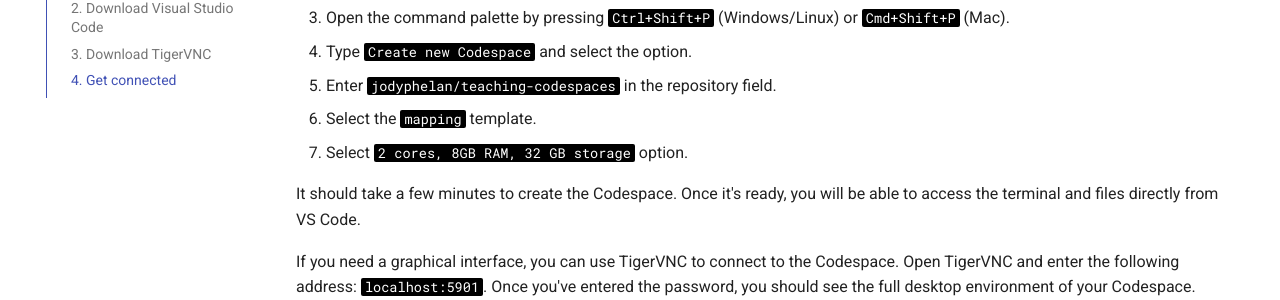
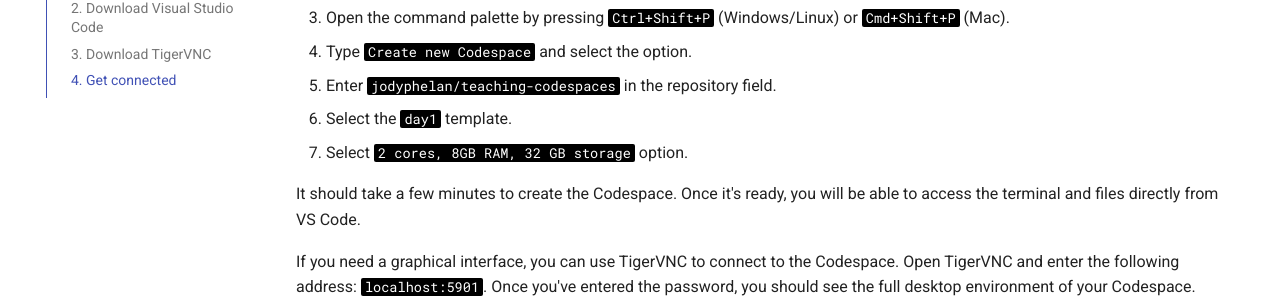
Before and after one commit to lshtm-genomics/omics-course, an MkDocs documentation site: the page built from docs/connecting-github.md, in a window 1280 px wide and 900 px high, scrolled down 1297 px. Shown: the part 342-642 px from the top of the window. Built offline with MkDocs 1.6.1 and Material for MkDocs 9.7.7, drawn with Linux system fonts in a browser that asks for light colours.

Commit message:
update chat

```diff
--- a/docs/connecting-github.md
+++ b/docs/connecting-github.md
@@ -54,7 +54,7 @@ Once you have installed TigerVNC, you can connect to your GitHub Codespace using
 3. Open the command palette by pressing `Ctrl+Shift+P` (Windows/Linux) or `Cmd+Shift+P` (Mac).
 4. Type `Create new Codespace` and select the option.
 5. Enter `jodyphelan/teaching-codespaces` in the repository field.
-6. Select the `mapping` template.
+6. Select the `day1` template.
 7. Select `2 cores, 8GB RAM, 32 GB storage` option.
 
 It should take a few minutes to create the Codespace. Once it's ready, you will be able to access the terminal and files directly from VS Code.
```
